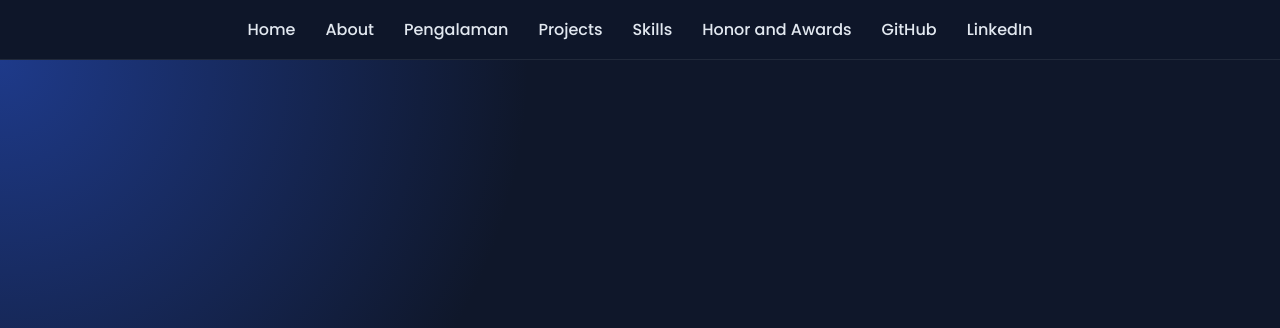
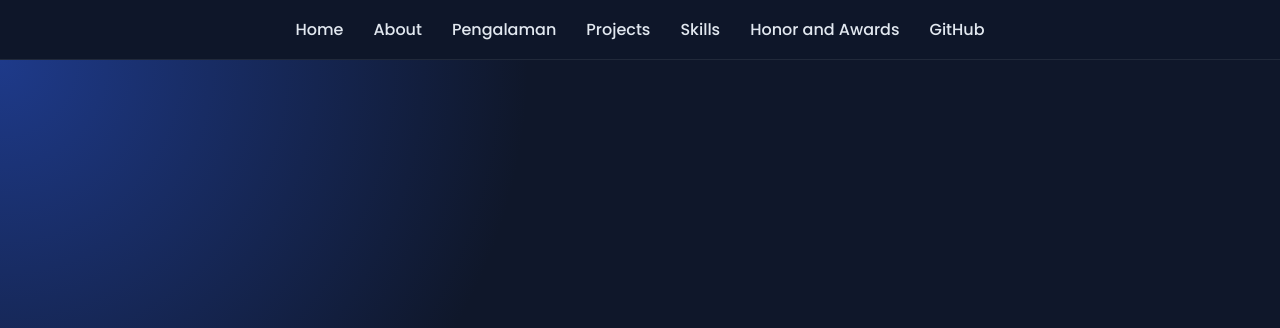
Before and after one commit to ulfacecan/Portofolio-Ulfa, a plain HTML site: page index.html in a window 1280 px wide. Shown: the top 328 px of the page. Drawn offline with Linux system fonts and the light colour scheme.

Commit message:
Update index.html

```diff
--- a/index.html
+++ b/index.html
@@ -25,7 +25,6 @@
          <li><a href="#skills">Skills</a></li>
         <li><a href="#honor-awards">Honor and Awards</a></li>
         <li><a href="https://ulfacecan.github.io/Portofolio-Ulfa/" target="_blank">GitHub</a></li>
-        <li><a href="https://www.linkedin.com/in/ulfa-nur-janah-ba496b418?utm_source=share_via&utm_content=profile&utm_medium=member_ios" target="_blank">LinkedIn</a></li>
       </ul>
     </nav>
   </header>
```
